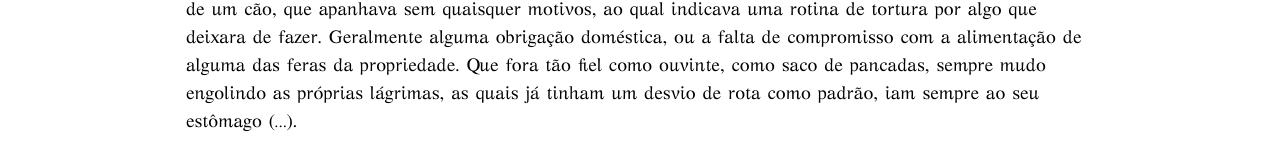
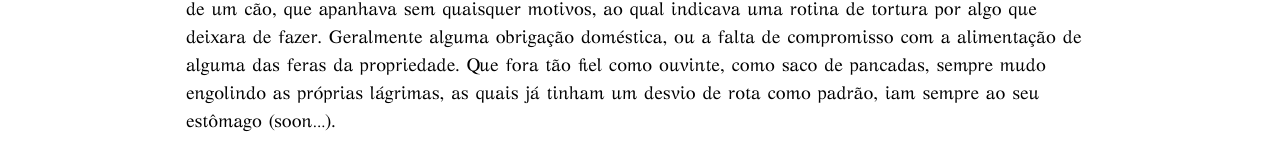
Before and after one commit to Agt-Morgu5/agt-morgu5.github.io, a Jekyll site: the page built from _posts/blog/views/2015-11-14-no-more-flags.md, in a window 1280 px wide. Shown: the part 727-885 px from the top of the page. Built offline with Jekyll 4.4.1, drawn with Linux system fonts in a browser that asks for light colours; nearby versions of some CDN libraries; comment, search, counter and statistics services are not loaded; some of the changed text lies outside the part shown; grey boxes are pictures that could not be loaded.

Commit message:
Update 2015-11-14-no-more-flags.md

```diff
--- a/_posts/blog/views/2015-11-14-no-more-flags.md
+++ b/_posts/blog/views/2015-11-14-no-more-flags.md
@@ -10,9 +10,9 @@
 tags: [zeitgeist]
 author: Morgu5
 ---
-<p>Vejo-me obrigado a por em linhas o que  todos os homens que cruzaram, por algum motivo infeliz o caminho deste que vos escreve. De má vontade junto trechos de histórias pouco contadas por pessoas desagradáveis. Digo pois o colarinho justo me aperta e sinto-me estaguinado nas sombras de outras figuras mais “capazes”, quando na verdade não passam de meros mortais construindo seus castelos de cartas, aos quais uma simples brisa lhe tiro toda segurança e encantamento, e sem nenhum desafio aos olhos da criatura cibernética, se torna trivial a “quebra” de qualquer método falho de segurança.</p>
+Vejo-me obrigado a por em linhas o que  todos os homens que cruzaram, por algum motivo infeliz o caminho deste que vos escreve. De má vontade junto trechos de histórias pouco contadas por pessoas desagradáveis. Digo pois o colarinho justo me aperta e sinto-me estaguinado nas sombras de outras figuras mais “capazes”, quando na verdade não passam de meros mortais construindo seus castelos de cartas, aos quais uma simples brisa lhe tiro toda segurança e encantamento, e sem nenhum desafio aos olhos da criatura cibernética, se torna trivial a “quebra” de qualquer método falho de segurança.
 
-Era apenas um garoto ambulante arrastando um saco batido pelo tempo de brinquedos velhos, sujos, quebrados e esquecidos, procurando algum sentido por ter feito tais estragos. Seu olhar era um azul gélido, e poderia jurar que até o ar em sua volta acompanhava essa pequena variação de temperatura, procurando algum sentido em tais estragos. Seu olhar também era por horas raivoso e brilhante como esmeraldas dentro de um cão, que apanhava sem quaisquer motivos, ao qual indicava uma rotina de tortura por algo que deixara de fazer. Geralmente alguma obrigação doméstica, ou a falta de compromisso com a alimentação de alguma das feras da propriedade. Que fora tão fiel como ouvinte, como saco de pancadas, sempre mudo engolindo as próprias lágrimas, as quais já tinham um desvio de rota como padrão, iam sempre ao seu estômago (...).
+Era apenas um garoto ambulante arrastando um saco batido pelo tempo de brinquedos velhos, sujos, quebrados e esquecidos, procurando algum sentido por ter feito tais estragos. Seu olhar era um azul gélido, e poderia jurar que até o ar em sua volta acompanhava essa pequena variação de temperatura, procurando algum sentido em tais estragos. Seu olhar também era por horas raivoso e brilhante como esmeraldas dentro de um cão, que apanhava sem quaisquer motivos, ao qual indicava uma rotina de tortura por algo que deixara de fazer. Geralmente alguma obrigação doméstica, ou a falta de compromisso com a alimentação de alguma das feras da propriedade. Que fora tão fiel como ouvinte, como saco de pancadas, sempre mudo engolindo as próprias lágrimas, as quais já tinham um desvio de rota como padrão, iam sempre ao seu estômago (soon...).
 
 
 <iframe class="invisible center" width="70%" height="320" src="about:blank" data-src="https://www.youtube.com/embed/09IRZrL8ZBQ" frameborder="0" allowfullscreen>&nbsp;</iframe>
```
